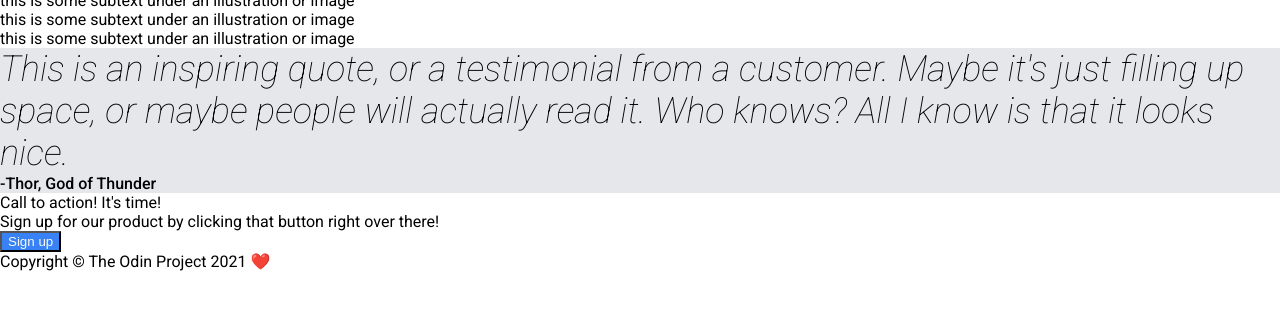
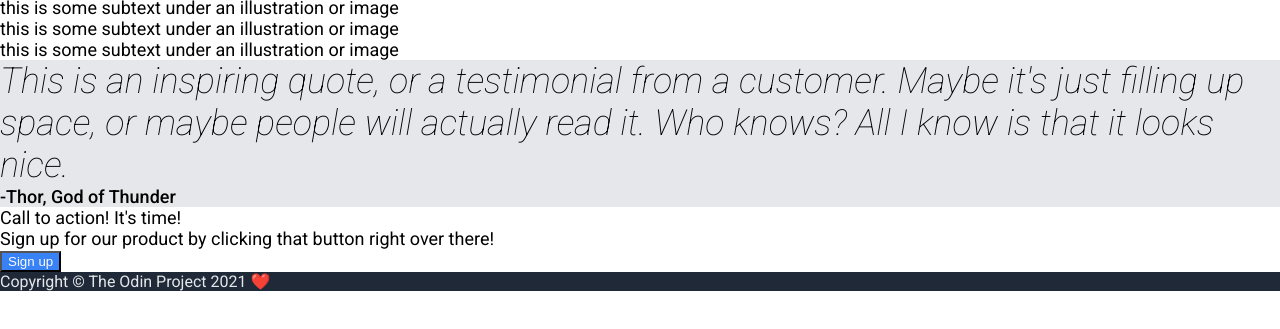
Before and after one commit to bruixeta/landing-page, a plain HTML site: page index.html in a window 1280 px wide. Shown: the part 315-644 px from the top of the page. Drawn offline with Linux system fonts and the light colour scheme.

Commit message:
Add style to footer
Change background color and font-size of footer.

```diff
--- a/style.css
+++ b/style.css
@@ -5,6 +5,7 @@ body {
     display: flex;
     flex-direction: column;
     justify-content: space-between;
+    font-size: 18px;
   }
 
   ul {
@@ -61,3 +62,9 @@ body {
   .quote-author {
     font-weight: 500;
   }
+
+  .footer {
+    background-color: #1F2937;
+    color: #E5E7EB;
+    font-size: 16px;
+  }
```
